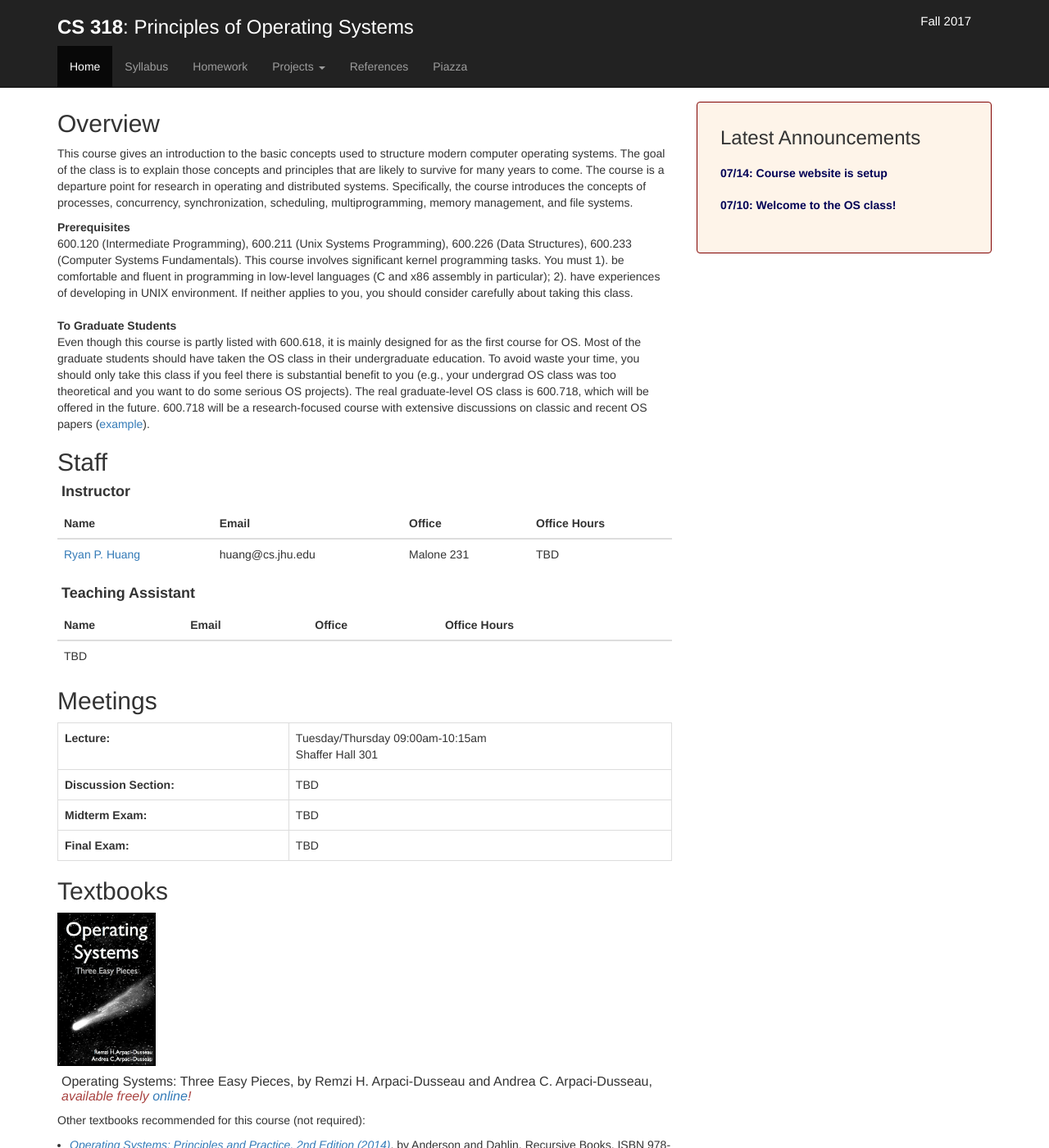
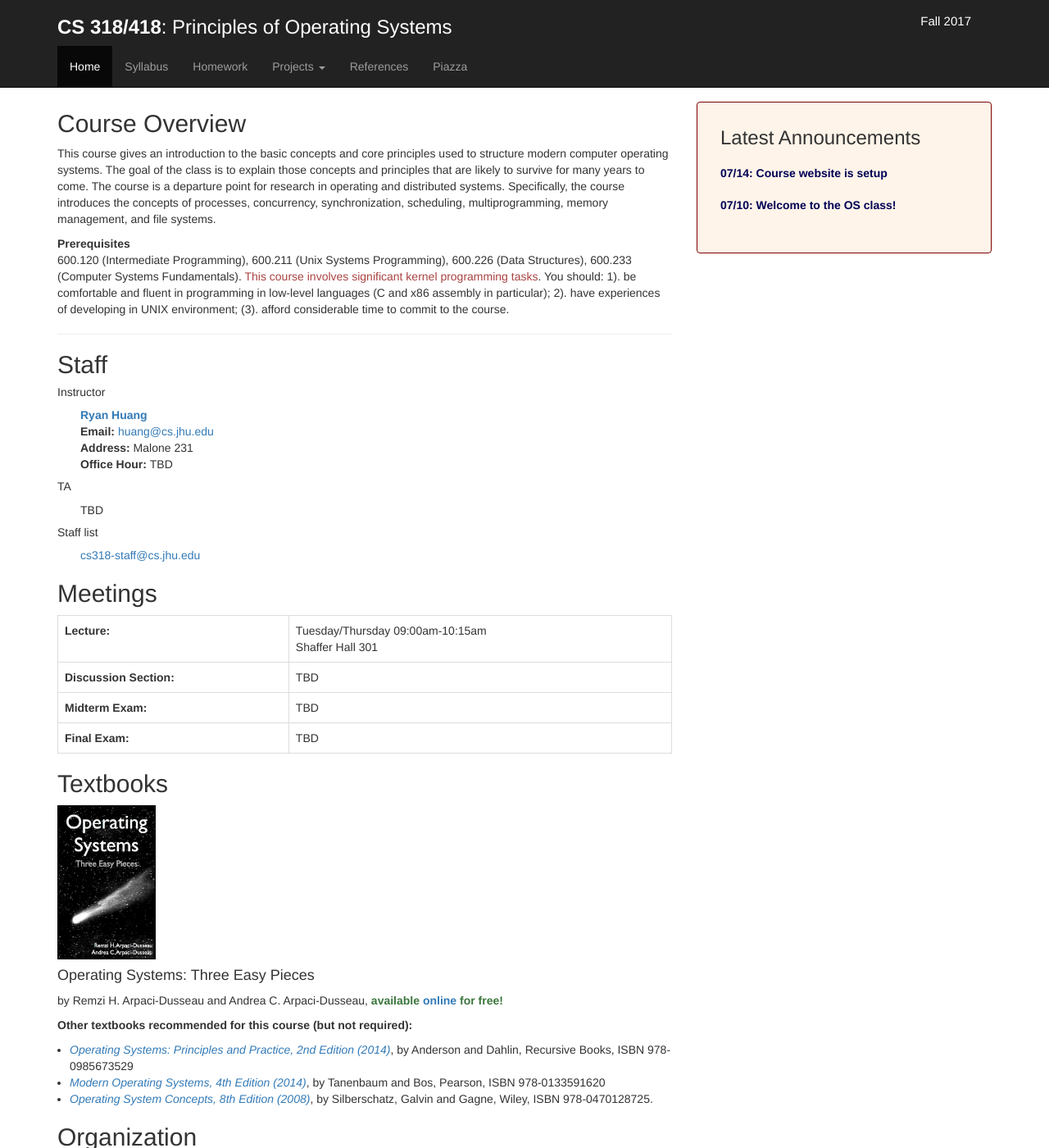
Before and after one commit to flyshark/jhu-cs318.github.io, a Jekyll site: the page built from index.md, in a window 1280 px wide and 1400 px high. Shown: the whole window at 82% size. Built offline with Jekyll 4.4.1, drawn with Linux system fonts in a browser that asks for light colours; our own code applies the rules of GitHub Pages for plain Markdown files; some of the changed text lies outside the part shown.

Commit message:
update index page

```diff
--- a/_includes/banner.html
+++ b/_includes/banner.html
@@ -10,7 +10,7 @@
     </div>
     <div id="navbar" class="navbar-collapse collapse">
       <p class="navbar-text pull-right" style="font-size:15px;color:white;padding-right:10px;">Fall 2017</p>
-      <h3 style="color:#fff"><span style="font-weight:bold;">CS 318</span>: Principles of Operating Systems</h3>
+      <h3 style="color:#fff"><span style="font-weight:bold;">CS 318/418</span>: Principles of Operating Systems</h3>
       <ul class="nav navbar-nav">
         {% for item in site.navigation %}
           {%- if page.url contains item.url -%}
--- a/assets/css/site.css
+++ b/assets/css/site.css
@@ -73,14 +73,11 @@ body {
   padding-bottom: 40px;
 }
 
-dd {
-  margin-bottom: 20px;
-}
-.dl-horizontal dt {
+.policy dt {
   width: 100px;
   text-align: left;
 }
-.dl-horizontal dd {
+.policy  dd {
   margin-left: 110px;
 }
 .container-fluid {
@@ -91,20 +88,6 @@ dd {
 }
 .bs-docs-sidenav.affix {
   top: 60px;
-}
-h4 {
-  font-size: 20px;
-  padding-left: 5px;
-  line-height: 35px;
-}
-h5 {
-  font-size: 18px;
-  padding-left: 5px;
-  font-weight: bold;
-}
-h6 {
-  font-size: 16px;
-  padding-left: 5px;
 }
 .body-content {
   margin-top: 20px;
@@ -155,3 +138,6 @@ h6 {
   color: #888;
   font-size: 12px;
 }
+.staff dd {
+  margin-left: 2em;
+}
--- a/index.md
+++ b/index.md
@@ -2,41 +2,33 @@
 layout: home
 ---
 
-## Overview
+## Course Overview
 
-
-This course gives an introduction to the basic concepts used to structure modern
-computer operating systems. The goal of the class is to explain those concepts
-and principles that are likely to survive for many years to come. The course
-is a departure point for research in operating and distributed systems.
-Specifically, the course introduces the concepts of processes, concurrency,
+This course gives an introduction to the basic concepts and core principles
+used to structure modern computer operating systems. The goal of the class is to
+explain those concepts and principles that are likely to survive for many years
+to come. The course is a departure point for research in operating and distributed
+systems. Specifically, the course introduces the concepts of processes, concurrency,
 synchronization, scheduling, multiprogramming, memory management, and file systems.
 
 Prerequisites
-: 600.120 (Intermediate Programming), 600.211 (Unix Systems Programming), 600.226 (Data Structures), 600.233 (Computer Systems Fundamentals). This course involves significant kernel programming tasks. You must 1). be comfortable and fluent in programming in low-level languages (C and x86 assembly in particular); 2). have experiences of developing in UNIX environment. If neither applies to you, you should consider carefully about taking this class.
+: 600.120 (Intermediate Programming), 600.211 (Unix Systems Programming), 600.226 (Data Structures), 600.233 (Computer Systems Fundamentals). <span class="text-danger">This course involves significant kernel programming tasks</span>. You should: 1). be comfortable and fluent in programming in low-level languages (C and x86 assembly in particular); 2). have experiences of developing in UNIX environment; (3). afford considerable time to commit to the course.
 
-To Graduate Students
-: Even though this course is partly listed with 600.618, it is mainly designed for as the first course for OS. Most of the graduate students
-  should have taken the OS class in their undergraduate education. To avoid waste your time, you should only take this class if
-  you feel there is substantial benefit to you (e.g., your undergrad OS class was too theoretical and you want to do some serious
-  OS projects). The real graduate-level OS class is 600.718, which will be offered in the future. 600.718 will be a research-focused course
-  with extensive discussions on classic and recent OS papers ([example](http://cseweb.ucsd.edu/classes/wi17/cse221-a/readings.html)).
+<hr>
 
 ## Staff
 
-##### Instructor
-
-| Name  | Email | Office | Office Hours|
-|-------|-------|--------|-------------|
-| [Ryan P. Huang](http://cs.jhu.edu/~huang) | huang@cs.jhu.edu | Malone 231 | TBD |
-{: .table}
-
-##### Teaching Assistant
-
-| Name  | Email | Office | Office Hours|
-|-------|-------|--------|-------------|
-| TBD   |       |        |             |
-{: .table}
+<dl class="staff">
+	<dt><h5>Instructor</h5></dt>
+	<dd><strong><a href="http://cs.jhu.edu/~huang">Ryan Huang</a></strong></dd>
+	<dd><b>Email: </b><a href="mailto:huang@cs.jhu.edu">huang@cs.jhu.edu</a></dd>
+	<dd><b>Address: </b>Malone 231</dd>
+	<dd><b>Office Hour: </b>TBD</dd>
+	<dt><h5>TA</h5></dt>
+	<dd>TBD</dd>
+	<dt><h5>Staff list</h5></dt>
+	<dd><a href="mailto:cs318-staff@cs.jhu.edu">cs318-staff@cs.jhu.edu</a></dd>
+</dl>
 
 ## Meetings
 
@@ -50,9 +42,9 @@ To Graduate Students
 
 [![OSTEP]({{ "/assets/image/ostep.jpg" | relative_url }}){:width="120px"}](http://www.ostep.org/)
 
-###### Operating Systems: Three Easy Pieces, by Remzi H. Arpaci-Dusseau and Andrea C. Arpaci-Dusseau, *available freely [online](http://www.ostep.org)!*{: .text-danger}
+<h4>Operating Systems: Three Easy Pieces</h4> by Remzi H. Arpaci-Dusseau and Andrea C. Arpaci-Dusseau, <b class="text-success">available <a href="http://www.ostep.org">online</a> for free!</b>
 
-Other textbooks recommended for this course (not required):
+**Other textbooks recommended for this course (but not required):**
 * [*Operating Systems: Principles and Practice, 2nd Edition (2014)*](http://recursivebooks.com), by Anderson and Dahlin, Recursive Books, ISBN 978-0985673529
 * [*Modern Operating Systems, 4th Edition (2014)*](https://www.amazon.com/Modern-Operating-Systems-Andrew-Tanenbaum/dp/013359162X), by Tanenbaum and Bos, Pearson, ISBN 978-0133591620
 * [*Operating System Concepts, 8th Edition (2008)*](https://www.amazon.com/Operating-System-Concepts-Abraham-Silberschatz/dp/0470128720), by Silberschatz, Galvin and Gagne, Wiley, ISBN 978-0470128725.
@@ -74,9 +66,9 @@ Questions on examinations will be based on material covered in class, assigned r
 ## Grading
 
 Your final grade for the course will be based on the following weights:
-* Projects: 50%
-* Midterm: 20%
-* Final exam: 30%
+* **Projects:** 50%
+* **Midterm:** 20%
+* **Final exam:** 30%
 
 For the programming assignments, there are no partial credits. You must turn in working code.
 
@@ -88,14 +80,14 @@ Collaboration
   be completed individually. Projects may be completed in established
   groups, and implementation approaches may be discussed across groups,
   but programming code cannot be shared across groups.
-{: .dl-horizontal}
+{: .policy .dl-horizontal}
 
 Cheating
 : **Don't do it**{: .text-danger}. All students are required to know and adhere to the
   JHU CS Department [Academic Integrity Code](https://www.cs.jhu.edu/academic-integrity-code) and
   university policies. Failure to do so will result in serious consequences outlined in the policy.
   Simply stated, do no cheat. The consequences are very high for the time/effort saved.
-{: .dl-horizontal}
+{: .policy .dl-horizontal}
 
 
 ## Acknowledgments
```
